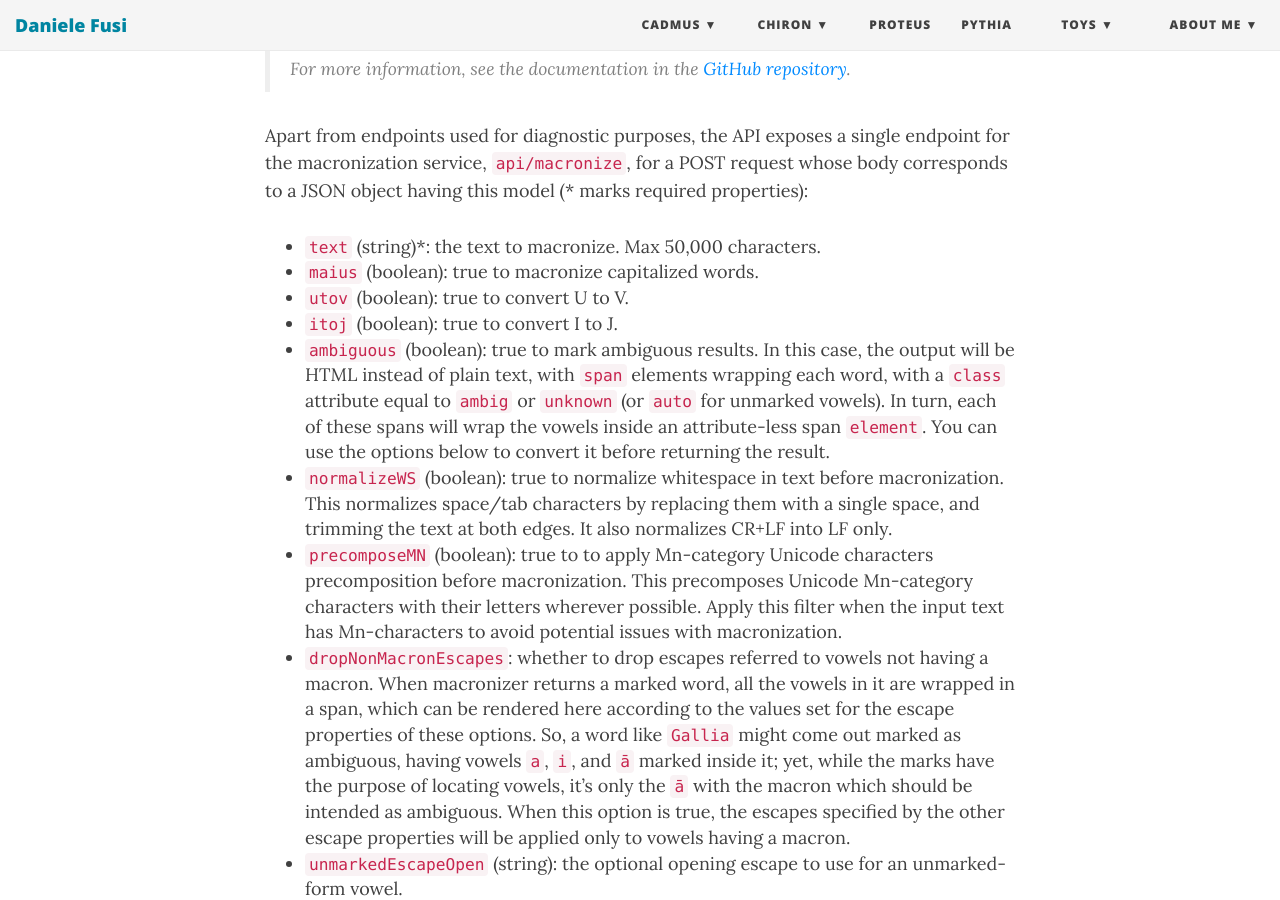
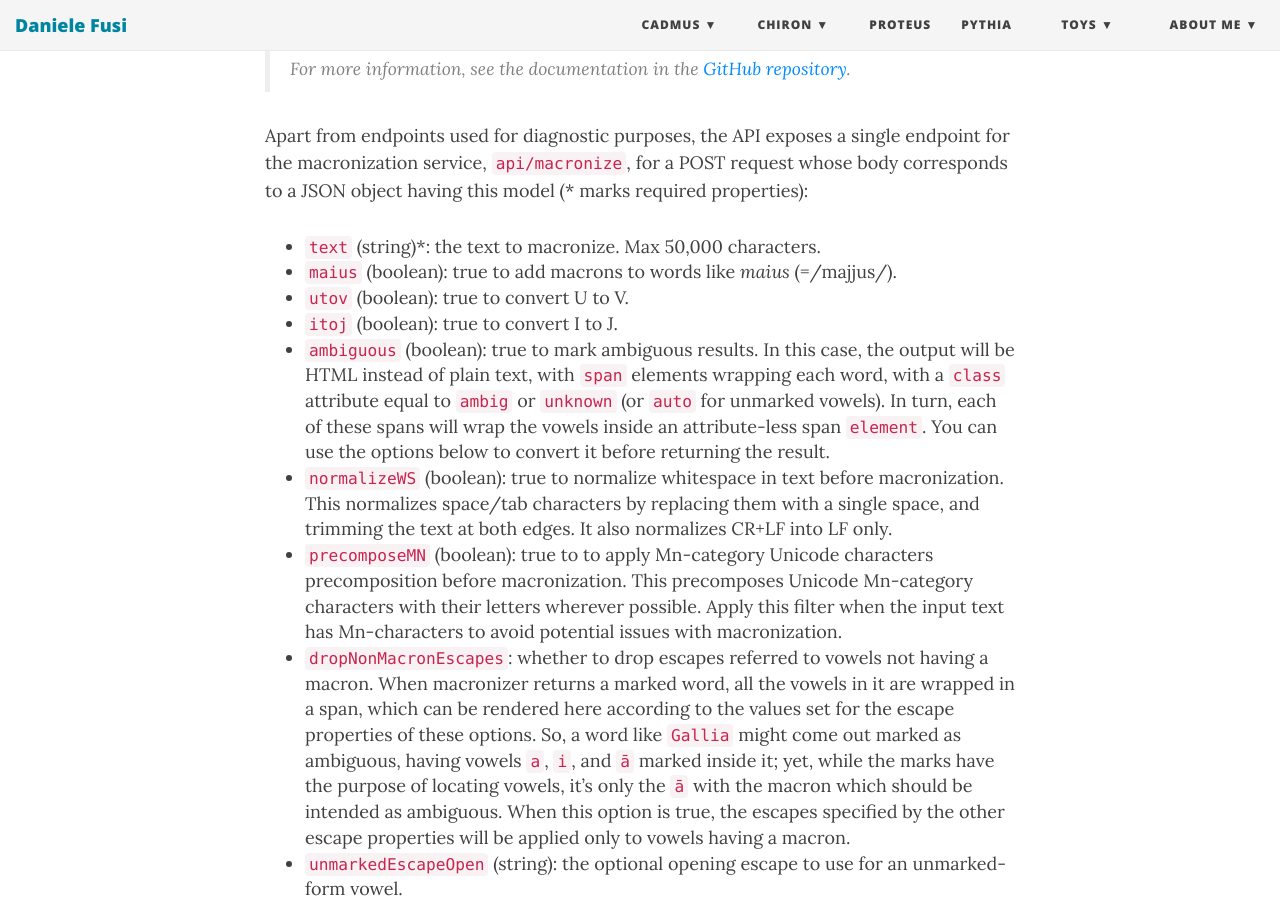
Before and after one commit to Myrmex/overview, a Jekyll site: the page built from macronizer.md, in a window 1280 px wide and 900 px high, scrolled down 1582 px. Built offline with Jekyll 4.4.1, drawn with Linux system fonts in a browser that asks for light colours; nearby versions of some CDN libraries.

Commit message:
Update macronizer.md

```diff
--- a/macronizer.md
+++ b/macronizer.md
@@ -28,7 +28,7 @@ Both these layers are distributed in Docker images. Once you have a Docker image
 Apart from endpoints used for diagnostic purposes, the API exposes a single endpoint for the macronization service, `api/macronize`, for a POST request whose body corresponds to a JSON object having this model (\* marks required properties):
 
 - `text` (string)\*: the text to macronize. Max 50,000 characters.
-- `maius` (boolean): true to macronize capitalized words.
+- `maius` (boolean): true to add macrons to words like _maius_ (=/majjus/).
 - `utov` (boolean): true to convert U to V.
 - `itoj` (boolean): true to convert I to J.
 - `ambiguous` (boolean): true to mark ambiguous results. In this case, the output will be HTML instead of plain text, with `span` elements wrapping each word, with a `class` attribute equal to `ambig` or `unknown` (or `auto` for unmarked vowels). In turn, each of these spans will wrap the vowels inside an attribute-less span `element`. You can use the options below to convert it before returning the result.
```
